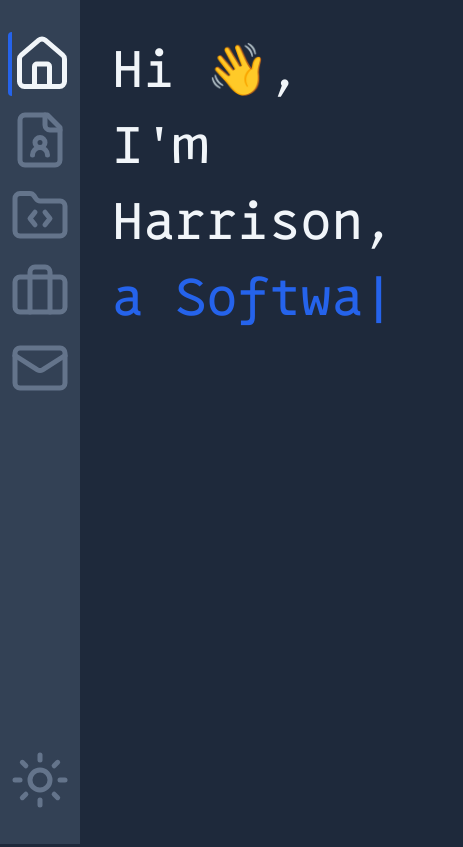
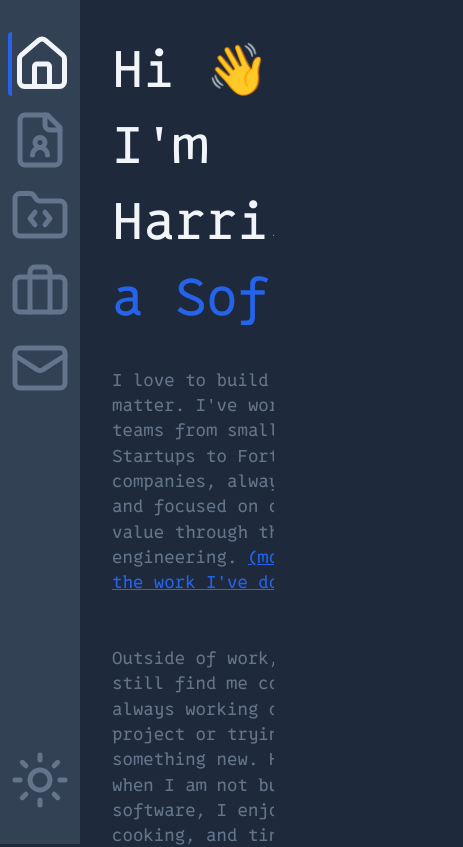
Before and after one commit to Harrison-Blair/personal-website, a Next.js app: page / in a window 390 px wide. Shown: the top 847 px of the page, 463 px wide, since content can reach past the window. Built offline with nearby package versions, Linux system fonts and the light colour scheme.

Commit message:
change formatting to be more responsive

```diff
--- a/src/app/page.tsx
+++ b/src/app/page.tsx
@@ -5,10 +5,9 @@ import TypewriterText from './components/ui/TypewriterText';
 
 export default function Home() {
   return (
-    <div className="grid grid-cols-[2fr_1fr] h-[90vh] w-[90vw] overflow-hidden">
-      <div> {/* Column 2/3 of Screen */}
-        <div className="grid grid-rows-3 h-full">
-          <div className="text-[6vh]"> {/* Welcome Message */}
+    <div className="overflow-hidden w-[66%]">
+      <div className="grid h-full">
+        <div className="text-[6vh] mb-8"> {/* Welcome Message */}
           <h1>
             Hi 👋, <br />
             I&apos;m Harrison, <br />
@@ -66,6 +65,5 @@ export default function Home() {
         </div>
       </div>
     </div>
-    </div>
   );
 }
```
Lines whose indentation alone changed are shown as unchanged.
